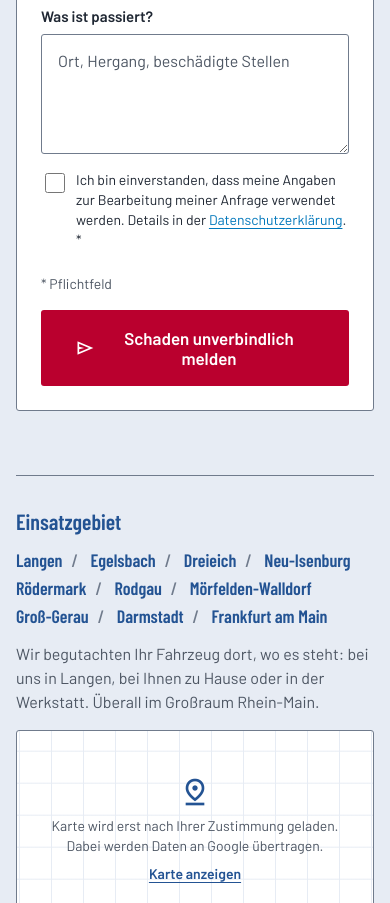
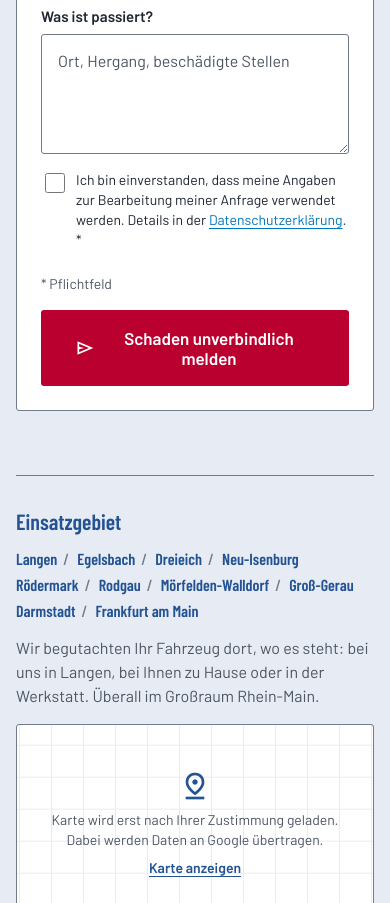
Before and after one commit to AS-Git/komp-onepager-1, a plain HTML site: page public/index.html in a window 390 px wide. Shown: the part 11097-12000 px from the top of the page. Drawn offline with Linux system fonts and the light colour scheme.

Commit message:
Einsatzgebiet: Orte kompakter (Variante A)
Schrift 16 statt 18 px und engere Schrägstriche: auf dem Desktop
passen alle Orte in zwei Zeilen, mobil drei.

Co-Authored-By: Claude Opus 5.5 <noreply@anthropic.com>
Claude-Session: https://claude.ai/code/session_01GXe3sAgKWQWYtKwaHHDZ5V

```diff
--- a/public/css/onepager.css
+++ b/public/css/onepager.css
@@ -556,3 +556,8 @@ body { margin: 0; }
   .op-about { align-items: start; }
   .op-about-intro { position: sticky; top: calc(var(--header-height) + var(--space-7)); }
 }
+
+/* Einsatzgebiet neben dem Formular: kompakter, auf dem Desktop zwei Zeilen */
+.op-area .op-chips { margin-left: -20px; clip-path: inset(0 0 0 20px); }
+.op-area .op-chip { font-size: 16px; line-height: 26px; padding-left: 20px; }
+.op-area .op-chip::before { left: 6px; }
```
